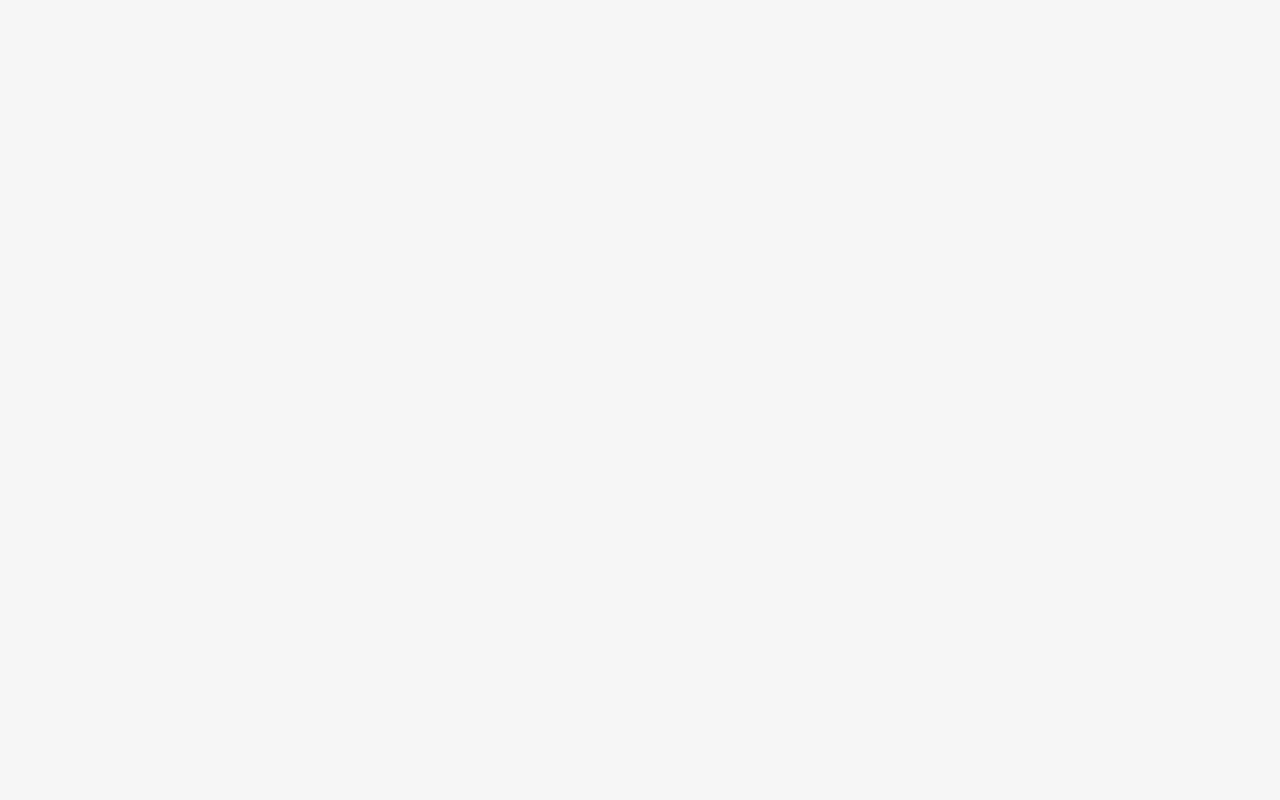
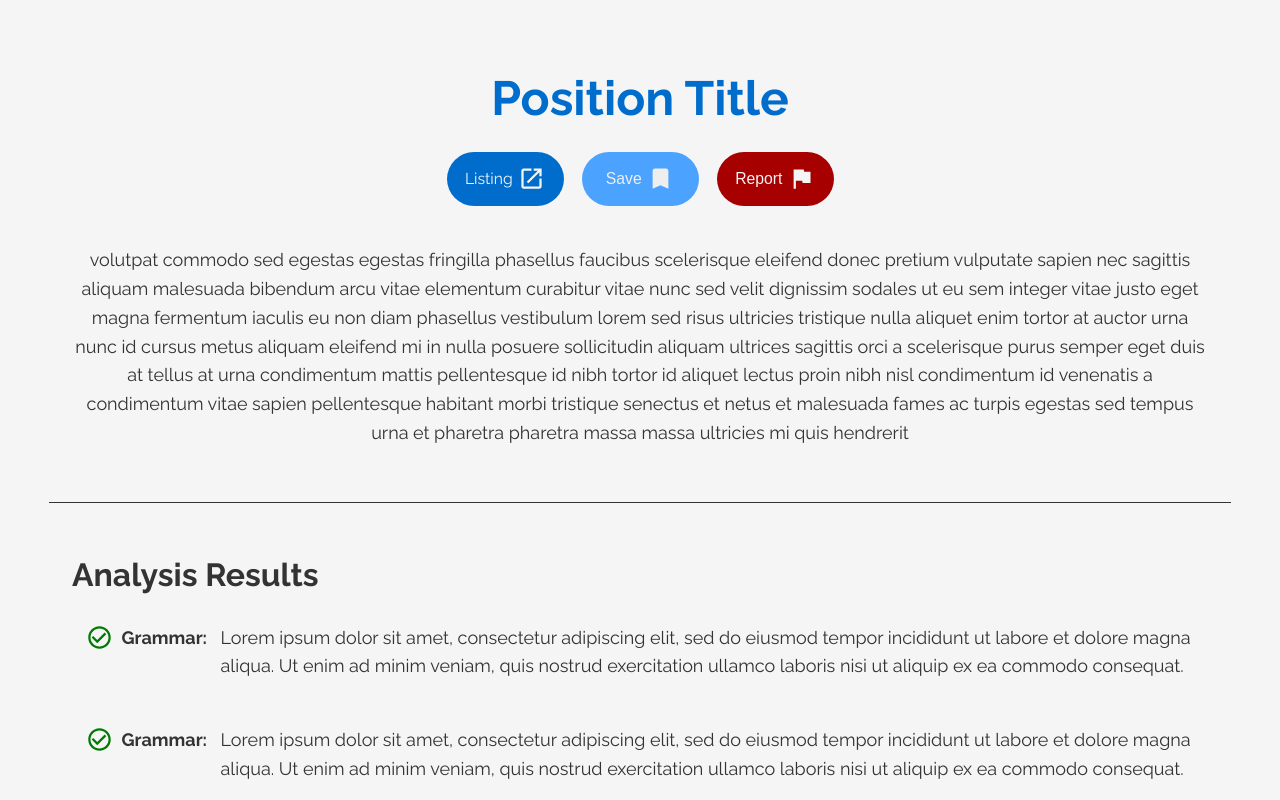
Before and after one commit to Chris-G32/KHE-24, a React (Vite) app in the folder frontend/: page /summary in a window 1280 px wide. Before the commit this address had no page. Shown: the top 800 px of the page. Built offline with nearby package versions, Linux system fonts and the light colour scheme.

Commit message:
Implemented Summary Page & Fixed minor styling issues

```diff
--- a/frontend/src/App.jsx
+++ b/frontend/src/App.jsx
@@ -1,6 +1,7 @@
 import { Route, Routes } from 'react-router-dom'
 
 import Home from './pages/Home'
+import Summary from './pages/Summary'
 
 import './App.css'
 
@@ -9,6 +10,7 @@ function App() {
         <>
             <Routes>
                 <Route path='/' element={<Home />} />
+                <Route path='/summary' element={<Summary />} />
             </Routes>
         </>
     )
--- a/frontend/src/components/Buttons.css
+++ b/frontend/src/components/Buttons.css
@@ -3,6 +3,14 @@
     color: var(--text-on-primary);
 }
 .primary-btn:hover {
+    background-color: var(--primary-dark);
+}
+
+.primary-btn-link {
+    background-color: var(--primary);
+    color: var(--text-on-primary);
+}
+.primary-btn-link:hover {
     background-color: var(--primary-dark);
 }
 
@@ -14,6 +22,22 @@
     background-color: var(--secondary-dark);
 }
 
+.secondary-btn-link {
+    background-color: var(--secondary);
+    color: var(--text-on-secondary);
+}
+.secondary-btn-link:hover {
+    background-color: var(--secondary-dark);
+}
+
+.danger-btn {
+    background-color: var(--danger);
+    color: var(--text-on-primary);
+}
+.danger-btn:hover {
+    background-color: var(--text);
+}
+
 .disabled-btn {
     background-color: var(--disabled);
     color: white;
@@ -22,9 +46,33 @@
 
 .btn {
     height: 3rem;
-    min-width: 4.5rem;
+    min-width: 6.5rem;
     max-width: 10rem;
     border-radius: var(--btn-border-radius);
     transition: var(--transition);
     cursor: pointer;
+    padding: 0.5rem;
+    font-size: var(--small-text-size);
+    font-weight: 400;
+    font-size: var(--small-text-size);
+    display: flex;
+    align-items: center;
+    justify-content: center;
+    gap: 0.3rem;
 }
+
+.btn-link {
+    height: 3rem;
+    min-width: 6.5rem;
+    max-width: 10rem;
+    border-radius: var(--btn-border-radius);
+    transition: var(--transition);
+    cursor: pointer;
+    padding: 0.5rem;
+    text-decoration: none;
+    font-size: var(--small-text-size);
+    display: flex;
+    align-items: center;
+    justify-content: center;
+    gap: 0.3rem;
+}
--- a/frontend/src/components/Buttons.jsx
+++ b/frontend/src/components/Buttons.jsx
@@ -1,14 +1,34 @@
 import './Buttons.css'
 
-function PrimaryButton({ onClick, children }) {
+import LaunchIcon from '@mui/icons-material/Launch';
+
+function PrimaryButton({ onClick, children, style }) {
     return (
-        <button className='btn primary-btn' onClick={onClick}>{children}</button>
+        <button className='btn primary-btn' onClick={onClick} style={style}>{children}</button>
     )
 }
 
-function SecondaryButton({ onClick, children }) {
+function SecondaryButton({ onClick, children, style }) {
     return (
-        <button className='btn secondary-btn' onClick={onClick}>{children}</button>
+        <button className='btn secondary-btn' onClick={onClick} style={style} >{children}</button>
+    )
+}
+
+function DangerButton({ onClick, children, style }) {
+    return (
+        <button className='btn danger-btn' onClick={onClick} style={style}>{children}</button>
+    )
+}
+
+function PrimaryButtonLink({ href, children, style }) {
+    return (
+        <a className='btn-link primary-btn-link' href={href} style={style}>{children}<LaunchIcon /></a>
+    )
+}
+
+function SecondaryButtonLink({ href, children, style }) {
+    return (
+        <a className='btn-link secondary-btn-link' href={href} style={style}>{children}<LaunchIcon /></a>
     )
 }
 
@@ -20,6 +40,9 @@ function DisabledButton({ children }) {
 
 export {
     PrimaryButton,
+    PrimaryButtonLink,
     SecondaryButton,
+    SecondaryButtonLink,
+    DangerButton,
     DisabledButton
 }
--- a/frontend/src/index.css
+++ b/frontend/src/index.css
@@ -51,7 +51,7 @@ html {
 
     font-family: "Raleway", sans-serif;
     font-weight: 400;
-    line-height: 1,6;
+    line-height: 1.6;
 
     color: var(--text);
     background-color: var(--background);
@@ -77,6 +77,16 @@ h2 {
     line-height: 1.1;
 }
 
+p {
+    line-height: 1.6;
+}
+
+hr {
+    border: none;
+    border-top: 1.5px solid var(--text);
+    width: 95%;
+}
+
 body {
     min-width: 320px;
     min-height: 100vh;
@@ -87,4 +97,7 @@ body {
     flex-direction: column;
     width: 100%;
     height: 100vh;
+    padding: 0;
+    margin: 0;
+    max-width: none;
 }
--- a/frontend/src/pages/Home.css
+++ b/frontend/src/pages/Home.css
@@ -5,6 +5,7 @@
     flex-direction: column;
     align-items: center;
     justify-content: center;
+    padding: 2rem;
 }
 
 #Home h1 {
--- /dev/null
+++ b/frontend/src/pages/Summary.css
@@ -0,0 +1,61 @@
+#Summary {
+    width: 100%;
+    height: 100%;
+    display: flex;
+    flex-direction: column;
+    align-items: center;
+    padding: 1rem;
+}
+
+.summary-section {
+    display: flex;
+    flex-direction: column;
+    align-items: flex-start;
+    width: 100%;
+    padding: 3rem;
+    gap: 1rem;
+}
+
+.position-details {
+    display: flex;
+    flex-direction: column;
+    width: 100%;
+    align-items: center;
+    padding: 3rem;
+}
+
+.position-details h1 {
+    color: var(--primary);
+}
+
+.action-row {
+    display: flex;
+    gap: 1rem;
+    align-items: center;
+    justify-content: flex-end;
+    margin-top: 0.75rem;
+    margin-bottom: 1rem;
+}
+
+.analysis-field {
+    display: flex;
+    margin: 0.75rem;
+}
+
+.analysis-icon {
+    width: 1.5rem;
+    height: 1.5rem;
+    margin-right: 0.5rem;
+}
+
+.analysis-pass {
+    color: var(--success);
+}
+
+.analysis-fail {
+    color: var(--danger);
+}
+
+.summary-section p {
+    text-align: left;
+}
--- /dev/null
+++ b/frontend/src/pages/Summary.jsx
@@ -0,0 +1,66 @@
+import './Summary.css'
+
+import { PrimaryButtonLink, SecondaryButton, DangerButton } from '../components/Buttons'
+
+import CheckCircleOutlineIcon from '@mui/icons-material/CheckCircleOutline';
+import HighlightOffIcon from '@mui/icons-material/HighlightOff';
+import BookmarkIcon from '@mui/icons-material/Bookmark';
+import FlagIcon from '@mui/icons-material/Flag';
+
+function SummarySection({ title, children }) {
+    return (
+        <div className='summary-section'>
+            <h2>{title}</h2>
+            {children}
+        </div>
+    )
+}
+
+function AnalysisField({ metric, pass, description }) {
+    return (
+        <div className='analysis-field'>
+            {pass ? <CheckCircleOutlineIcon className='analysis-icon analysis-pass' /> : <HighlightOffIcon className='analysis-icon analysis-fail' />}
+            <p style={{ display: 'inline', fontWeight: 700, marginRight: '0.75rem' }}>{metric}:</p>
+            <p style={{ display: 'inline' }}>{description}</p>
+        </div>
+    )
+}
+
+function Summary() {
+    function handleSave() {
+
+    }
+
+    function handleReport() {
+
+    }
+
+    return (
+        <div id='Summary'>
+            <div className='position-details'>
+                <h1 style={{marginBottom: '0.75rem'}}>Position Title</h1>
+                <div className='action-row'>
+                    <PrimaryButtonLink href='' >Listing</PrimaryButtonLink>
+                    <SecondaryButton >Save <BookmarkIcon /></SecondaryButton>
+                    <DangerButton onClick={handleReport} >Report <FlagIcon /></DangerButton>
+                </div>
+                <p style={{marginTop: '1.25rem' }}>volutpat commodo sed egestas egestas fringilla phasellus faucibus scelerisque eleifend donec pretium vulputate sapien nec sagittis aliquam malesuada bibendum arcu vitae elementum curabitur vitae nunc sed velit dignissim sodales ut eu sem integer vitae justo eget magna fermentum iaculis eu non diam phasellus vestibulum lorem sed risus ultricies tristique nulla aliquet enim tortor at auctor urna nunc id cursus metus aliquam eleifend mi in nulla posuere sollicitudin aliquam ultrices sagittis orci a scelerisque purus semper eget duis at tellus at urna condimentum mattis pellentesque id nibh tortor id aliquet lectus proin nibh nisl condimentum id venenatis a condimentum vitae sapien pellentesque habitant morbi tristique senectus et netus et malesuada fames ac turpis egestas sed tempus urna et pharetra pharetra massa massa ultricies mi quis hendrerit</p>
+            </div>
+            <hr />
+            {/* <SummarySection title='Listing Summary' >
+                <p>Lorem ipsum dolor sit amet, consectetur adipiscing elit, sed do eiusmod tempor incididunt ut labore et dolore magna aliqua. Ut enim ad minim veniam, quis nostrud exercitation ullamco laboris nisi ut aliquip ex ea commodo consequat. Duis aute irure dolor in reprehenderit in voluptate velit esse cillum dolore eu fugiat nulla pariatur. Excepteur sint occaecat cupidatat non proident, sunt in culpa qui officia deserunt mollit anim id est laborum.</p>
+            </SummarySection>
+            <hr /> */}
+            <SummarySection title='Analysis Results' >
+                <AnalysisField metric='Grammar' pass={true} description='Lorem ipsum dolor sit amet, consectetur adipiscing elit, sed do eiusmod tempor incididunt ut labore et dolore magna aliqua. Ut enim ad minim veniam, quis nostrud exercitation ullamco laboris nisi ut aliquip ex ea commodo consequat.' />
+                <AnalysisField metric='Grammar' pass={true} description='Lorem ipsum dolor sit amet, consectetur adipiscing elit, sed do eiusmod tempor incididunt ut labore et dolore magna aliqua. Ut enim ad minim veniam, quis nostrud exercitation ullamco laboris nisi ut aliquip ex ea commodo consequat.' />
+                <AnalysisField metric='Grammar' pass={false} description='Lorem ipsum dolor sit amet, consectetur adipiscing elit, sed do eiusmod tempor incididunt ut labore et dolore magna aliqua. Ut enim ad minim veniam, quis nostrud exercitation ullamco laboris nisi ut aliquip ex ea commodo consequat.' />
+                <AnalysisField metric='Grammar' pass={true} description='Lorem ipsum dolor sit amet, consectetur adipiscing elit, sed do eiusmod tempor incididunt ut labore et dolore magna aliqua. Ut enim ad minim veniam, quis nostrud exercitation ullamco laboris nisi ut aliquip ex ea commodo consequat.' />
+                <AnalysisField metric='Grammar' pass={false} description='Lorem ipsum dolor sit amet, consectetur adipiscing elit, sed do eiusmod tempor incididunt ut labore et dolore magna aliqua. Ut enim ad minim veniam, quis nostrud exercitation ullamco laboris nisi ut aliquip ex ea commodo consequat.' />
+            </SummarySection>
+            <hr />
+        </div>
+    )
+}
+
+export default Summary
```
